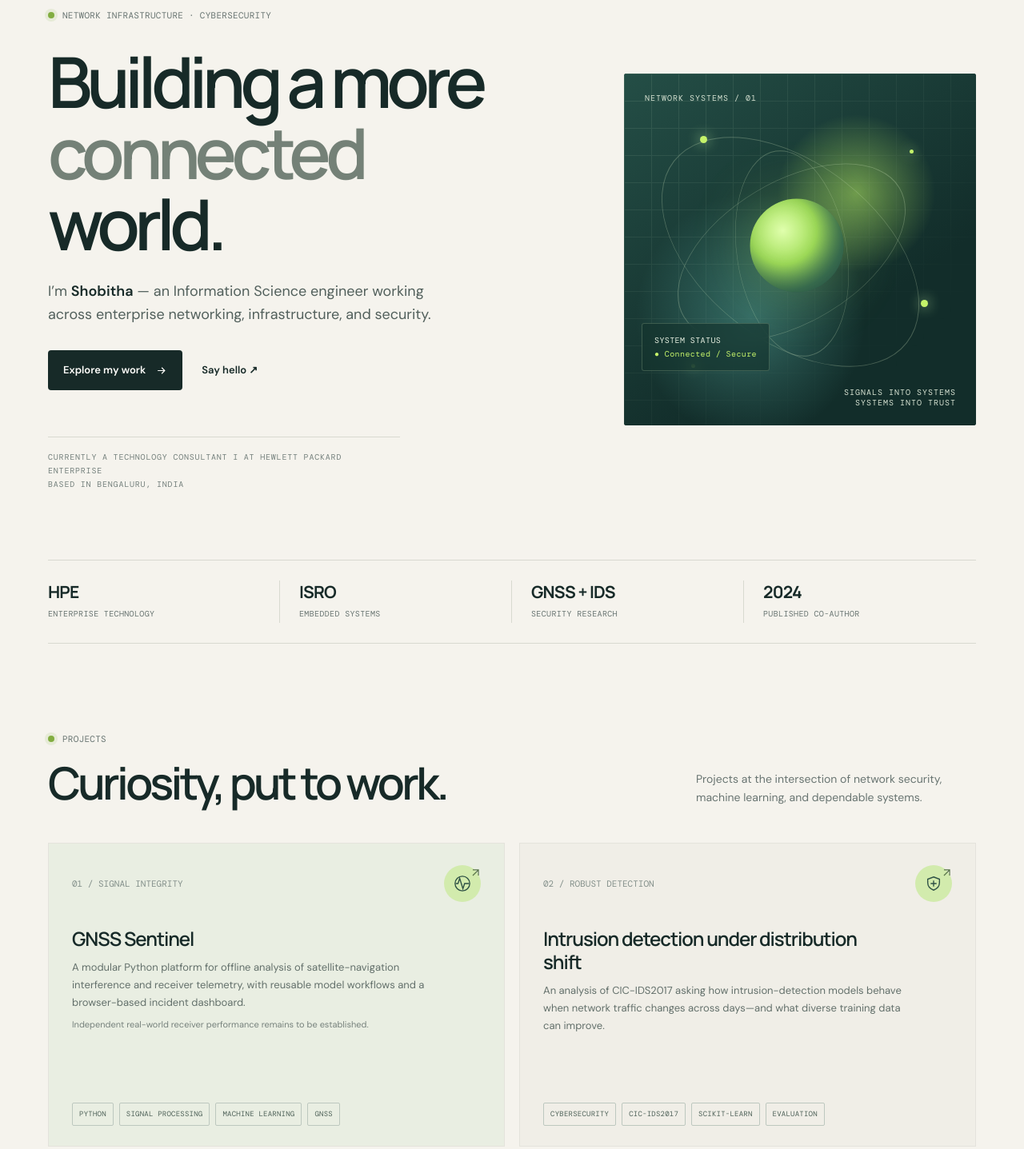
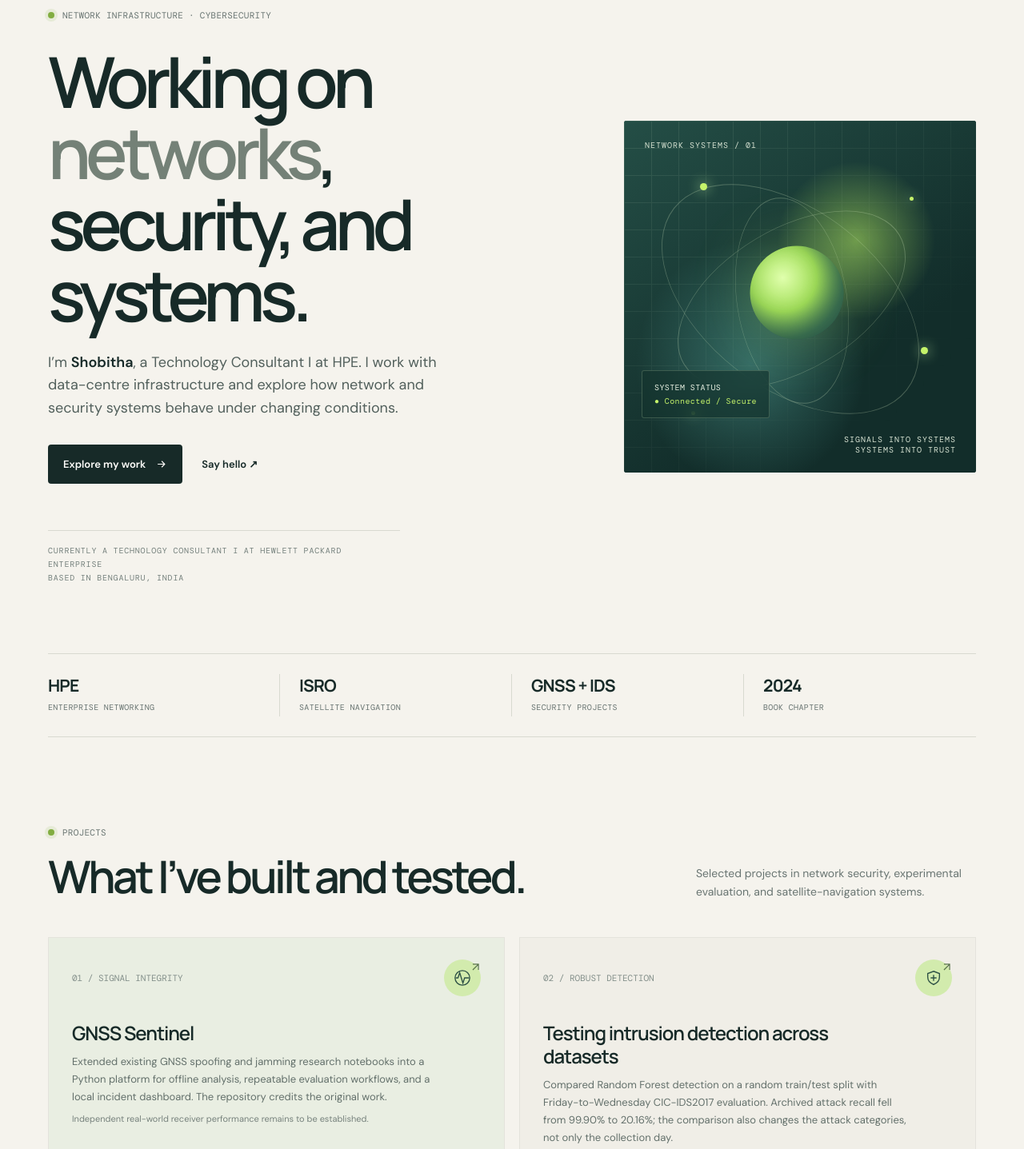
Before and after one commit to shobz23/shobz23.github.io, a plain HTML site: page index.html in a window 1280 px wide. Shown: the part 140-1577 px from the top of the page at 80% size. Drawn offline with nearby package versions, Linux system fonts and the light colour scheme.

Commit message:
Refine portfolio bio and project descriptions for research audience

```diff
--- a/index.html
+++ b/index.html
@@ -4,8 +4,8 @@
   <meta charset="utf-8">
   <meta name="viewport" content="width=device-width, initial-scale=1">
   <meta name="theme-color" content="#f5f3ed">
-  <meta name="description" content="Shobitha Vijaykumar — enterprise networking, infrastructure, and cybersecurity.">
-  <title>Shobitha Vijaykumar — Network & Security Engineer</title>
+  <meta name="description" content="Shobitha Vijaykumar — HPE Technology Consultant working in data-centre networking, with projects in intrusion detection and GNSS security.">
+  <title>Shobitha Vijaykumar — Networking, Security & Systems</title>
   <link rel="preconnect" href="https://fonts.googleapis.com">
   <link rel="preconnect" href="https://fonts.gstatic.com" crossorigin>
   <link href="https://fonts.googleapis.com/css2?family=DM+Mono:wght@400;500&family=DM+Sans:wght@400;500;600;700&family=Manrope:wght@400;500;600;700;800&display=swap" rel="stylesheet">
@@ -35,8 +35,8 @@
     <div class="wrap hero">
       <div class="hero-copy reveal">
         <div class="eyebrow">Network infrastructure · Cybersecurity</div>
-        <h1>Building a more <span>connected</span> world.</h1>
-        <p class="hero-lede">I’m <strong>Shobitha</strong> — an Information Science engineer working across enterprise networking, infrastructure, and security.</p>
+        <h1>Working on <span>networks</span>, security, and systems.</h1>
+        <p class="hero-lede">I’m <strong>Shobitha</strong>, a Technology Consultant I at HPE. I work with data-centre infrastructure and explore how network and security systems behave under changing conditions.</p>
         <div class="hero-actions"><a class="button" href="#work">Explore my work <svg viewBox="0 0 24 24" fill="none" stroke="currentColor" stroke-width="1.8"><path d="M5 12h14m-6-6 6 6-6 6"/></svg></a><a class="text-link" href="mailto:shobithav23@gmail.com">Say hello ↗</a></div>
         <div class="hero-note">Currently a Technology Consultant I at Hewlett Packard Enterprise<br>Based in Bengaluru, India</div>
       </div>
@@ -46,19 +46,19 @@
       </div>
     </div>
     <div class="wrap stats reveal" aria-label="Career highlights">
-      <div class="stat"><strong>HPE</strong><span>Enterprise technology</span></div><div class="stat"><strong>ISRO</strong><span>Embedded systems</span></div><div class="stat"><strong>GNSS + IDS</strong><span>Security research</span></div><div class="stat"><strong>2024</strong><span>Published co-author</span></div>
+      <div class="stat"><strong>HPE</strong><span>Enterprise networking</span></div><div class="stat"><strong>ISRO</strong><span>Satellite navigation</span></div><div class="stat"><strong>GNSS + IDS</strong><span>Security projects</span></div><div class="stat"><strong>2024</strong><span>Book chapter</span></div>
     </div>
     <section id="work" class="wrap">
-      <div class="section-head reveal"><div><div class="eyebrow">Projects</div><h2>Curiosity, put to work.</h2></div><p>Projects at the intersection of network security, machine learning, and dependable systems.</p></div>
+      <div class="section-head reveal"><div><div class="eyebrow">Projects</div><h2>What I’ve built and tested.</h2></div><p>Selected projects in network security, experimental evaluation, and satellite-navigation systems.</p></div>
       <div class="projects">
-        <article class="project reveal"><div class="project-top"><span class="index">01 / SIGNAL INTEGRITY</span><span class="project-icon"><svg viewBox="0 0 24 24" fill="none" stroke="currentColor" stroke-width="1.5"><path d="M3 12h3l2.3-7 4.4 14 2.3-7H21"/><circle cx="12" cy="12" r="10"/></svg></span></div><h3>GNSS Sentinel</h3><p>A modular Python platform for offline analysis of satellite-navigation interference and receiver telemetry, with reusable model workflows and a browser-based incident dashboard.</p><p class="caveat">Independent real-world receiver performance remains to be established.</p><div class="tags"><span class="tag">Python</span><span class="tag">Signal processing</span><span class="tag">Machine learning</span><span class="tag">GNSS</span></div><a class="project-link" href="https://github.com/shobz23/gnss-spoofing-and-jamming-detection" target="_blank" rel="noreferrer" aria-label="View GNSS Sentinel on GitHub"><svg viewBox="0 0 24 24" fill="none" stroke="currentColor" stroke-width="1.7"><path d="M7 17 17 7M7 7h10v10"/></svg></a></article>
-        <article class="project reveal"><div class="project-top"><span class="index">02 / ROBUST DETECTION</span><span class="project-icon"><svg viewBox="0 0 24 24" fill="none" stroke="currentColor" stroke-width="1.5"><path d="M12 3 20 6v5c0 5-3.4 8.3-8 10-4.6-1.7-8-5-8-10V6l8-3Z"/><path d="M8 12h8m-4-4v8"/></svg></span></div><h3>Intrusion detection under distribution shift</h3><p>An analysis of CIC-IDS2017 asking how intrusion-detection models behave when network traffic changes across days—and what diverse training data can improve.</p><div class="tags"><span class="tag">Cybersecurity</span><span class="tag">CIC-IDS2017</span><span class="tag">Scikit-learn</span><span class="tag">Evaluation</span></div><a class="project-link" href="https://github.com/shobz23/network-intrusion-detection-generalization" target="_blank" rel="noreferrer" aria-label="View intrusion detection analysis on GitHub"><svg viewBox="0 0 24 24" fill="none" stroke="currentColor" stroke-width="1.7"><path d="M7 17 17 7M7 7h10v10"/></svg></a></article>
-        <article class="project reveal"><div class="project-top"><span class="index">03 / SPACE SYSTEMS</span><span class="project-icon"><svg viewBox="0 0 24 24" fill="none" stroke="currentColor" stroke-width="1.5"><path d="M12 2 9 10l3 12 3-12-3-8Z"/><path d="M9 10 3 7l2 7 4-1m6-3 6-3-2 7-4-1"/></svg></span></div><h3>Satellite navigation algorithms</h3><p>At ISRO, implemented Kalman-filtering and position-determination algorithms for satellite-navigation modules on SPARC-V8, including cross-compilation for the target system.</p><div class="tags"><span class="tag">Embedded systems</span><span class="tag">Kalman filter</span><span class="tag">C/C++ workflows</span><span class="tag">ISRO</span></div></article>
+        <article class="project reveal"><div class="project-top"><span class="index">01 / SIGNAL INTEGRITY</span><span class="project-icon"><svg viewBox="0 0 24 24" fill="none" stroke="currentColor" stroke-width="1.5"><path d="M3 12h3l2.3-7 4.4 14 2.3-7H21"/><circle cx="12" cy="12" r="10"/></svg></span></div><h3>GNSS Sentinel</h3><p>Extended existing GNSS spoofing and jamming research notebooks into a Python platform for offline analysis, repeatable evaluation workflows, and a local incident dashboard. The repository credits the original work.</p><p class="caveat">Independent real-world receiver performance remains to be established.</p><div class="tags"><span class="tag">Python</span><span class="tag">Signal processing</span><span class="tag">Machine learning</span><span class="tag">GNSS</span></div><a class="project-link" href="https://github.com/shobz23/gnss-spoofing-and-jamming-detection" target="_blank" rel="noreferrer" aria-label="View GNSS Sentinel on GitHub"><svg viewBox="0 0 24 24" fill="none" stroke="currentColor" stroke-width="1.7"><path d="M7 17 17 7M7 7h10v10"/></svg></a></article>
+        <article class="project reveal"><div class="project-top"><span class="index">02 / ROBUST DETECTION</span><span class="project-icon"><svg viewBox="0 0 24 24" fill="none" stroke="currentColor" stroke-width="1.5"><path d="M12 3 20 6v5c0 5-3.4 8.3-8 10-4.6-1.7-8-5-8-10V6l8-3Z"/><path d="M8 12h8m-4-4v8"/></svg></span></div><h3>Testing intrusion detection across datasets</h3><p>Compared Random Forest detection on a random train/test split with Friday-to-Wednesday CIC-IDS2017 evaluation. Archived attack recall fell from 99.90% to 20.16%; the comparison also changes the attack categories, not only the collection day.</p><div class="tags"><span class="tag">Cybersecurity</span><span class="tag">CIC-IDS2017</span><span class="tag">Scikit-learn</span><span class="tag">Evaluation</span></div><a class="project-link" href="https://github.com/shobz23/network-intrusion-detection-generalization" target="_blank" rel="noreferrer" aria-label="View intrusion detection analysis on GitHub"><svg viewBox="0 0 24 24" fill="none" stroke="currentColor" stroke-width="1.7"><path d="M7 17 17 7M7 7h10v10"/></svg></a></article>
+        <article class="project reveal"><div class="project-top"><span class="index">03 / SPACE SYSTEMS</span><span class="project-icon"><svg viewBox="0 0 24 24" fill="none" stroke="currentColor" stroke-width="1.5"><path d="M12 2 9 10l3 12 3-12-3-8Z"/><path d="M9 10 3 7l2 7 4-1m6-3 6-3-2 7-4-1"/></svg></span></div><h3>Satellite navigation algorithms</h3><p>At ISRO, implemented Kalman-filtering and position-determination algorithms for satellite-navigation modules on SPARC-V8, including cross-compilation for the target system.</p><div class="tags"><span class="tag">Embedded systems</span><span class="tag">Kalman filter</span><span class="tag">Cross-compilation</span><span class="tag">ISRO</span></div></article>
         <article class="project reveal"><div class="project-top"><span class="index">04 / TRUSTED WORKFLOWS</span><span class="project-icon"><svg viewBox="0 0 24 24" fill="none" stroke="currentColor" stroke-width="1.5"><path d="M12 3v3m0 12v3M3 12h3m12 0h3M5.6 5.6l2.1 2.1m8.6 8.6 2.1 2.1m0-12.8-2.1 2.1m-8.6 8.6-2.1 2.1"/><circle cx="12" cy="12" r="5"/></svg></span></div><h3>AI-enabled smart tendering</h3><p>A final-year team project exploring transparent tendering with Ethereum smart contracts, bidder eligibility checks, and an AI-powered assistance experience.</p><div class="tags"><span class="tag">Ethereum</span><span class="tag">Solidity</span><span class="tag">React</span><span class="tag">Machine learning</span></div></article>
       </div>
     </section>
     <section id="experience" class="wrap">
-      <div class="section-head reveal"><div><div class="eyebrow">Experience</div><h2>Engineering in the real world.</h2></div><p>Hands-on experience with the systems people and businesses rely on every day.</p></div>
+      <div class="section-head reveal"><div><div class="eyebrow">Experience</div><h2>Industry experience.</h2></div><p>Hands-on experience with the systems people and businesses rely on every day.</p></div>
       <div class="experience">
         <article class="role reveal"><div class="role-meta"><strong>Aug 2025 — Present</strong>Bengaluru, India</div><div class="role-content"><h3>Technology Consultant I</h3><div class="org">Hewlett Packard Enterprise</div><p>Configure and troubleshoot data-centre networks, including switch deployment, network configuration, upgrades, and BGP routing. Support infrastructure changes across networking, virtualization, compute, and storage; assist with Zerto disaster recovery workflows and automate operational tasks with PowerShell.</p></div></article>
         <article class="role reveal"><div class="role-meta"><strong>Feb 2025 — Jul 2025</strong>Bengaluru, India</div><div class="role-content"><h3>Technology Intern</h3><div class="org">Hewlett Packard Enterprise</div><p>Supported enterprise IT infrastructure and networking activities, technical investigations, documentation, and operational work in a data-centre environment.</p></div></article>
@@ -67,7 +67,7 @@
     </section>
     <section id="about" class="wrap">
       <div class="about-grid">
-        <div class="about-copy reveal"><div class="eyebrow">A little about me</div><h2>Curious by nature.<br>Systems-minded by trade.</h2><p>I graduated in Information Science and Engineering from <strong>M. S. Ramaiah University of Applied Sciences</strong>. I enjoy understanding how complex systems fit together, from routing and infrastructure to the data that helps us make them more secure.</p><p>Outside my day-to-day work, I explore network threat detection, satellite-navigation integrity, and practical security.</p></div>
+        <div class="about-copy reveal"><div class="eyebrow">A little about me</div><h2>From infrastructure to research questions.</h2><p>I graduated in 2025 with a degree in Information Science and Engineering from <strong>M. S. Ramaiah University of Applied Sciences</strong>. At HPE, I work with network infrastructure, routing, virtualization, and troubleshooting. That practical work has made me curious about how systems behave beyond ideal test conditions.</p><p>My personal projects examine intrusion-detection evaluation and satellite-navigation interference. I’m particularly interested in network measurement, reliable experiments, and security systems that hold up when the environment changes.</p></div>
         <div class="about-aside reveal"><h3>Tools & areas I work with</h3><div class="skill-list"><span>Enterprise switching</span><span>BGP</span><span>TCP/IP</span><span>Network troubleshooting</span><span>PowerShell</span><span>Python</span><span>Virtualization</span><span>Zerto</span><span>VMware</span><span>Network security</span><span>scikit-learn</span><span>Linux</span></div><h3>Education</h3><div class="education"><div><strong>B.Tech, Information Science & Engineering</strong><small>M. S. Ramaiah University of Applied Sciences</small></div><span class="year">2021—2025</span></div></div>
       </div>
     </section>
```
